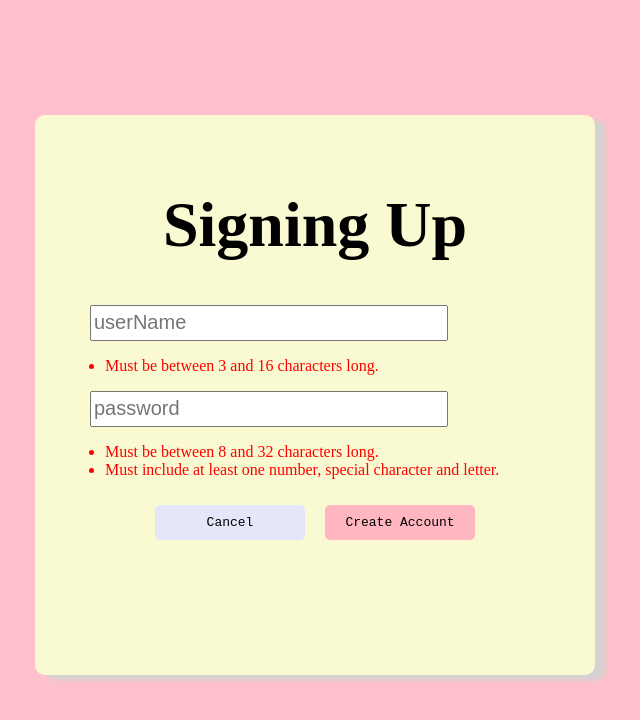
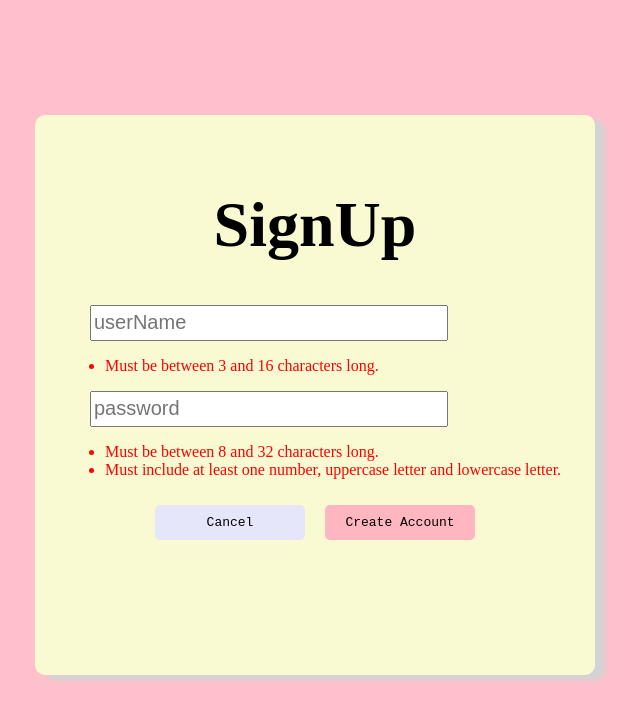
Before and after one commit to PinkFairyArmadillo08/ScratchProject, a React app: page /signup in a window 1280 px wide. Shown: the top 720 px of the page, without its empty margins (325-965 px from the left). Built offline with nearby package versions, Linux system fonts and the light colour scheme; a web font is replaced by a local one.

Commit message:
split sign up container to its own file and have signup page as a presentational component; updated password requirements text.

```diff
--- a/components/Login-Signup-Container/LoginRoutes.jsx
+++ b/components/Login-Signup-Container/LoginRoutes.jsx
@@ -1,9 +1,9 @@
 import React from 'react';
 import { Routes, Route } from 'react-router-dom';
 import LoginPage from './LoginPage.jsx';
-import SignUpPage from './SignUpPage.jsx';
 import HomePage from './HomePage.jsx';
 import './LoginSignupStyles.scss';
+import SignUpContainer from './SignUpContainter.jsx';
 
 const LoginRoutes = () => {
   //EACH PAGE SHOULD BE A CONTAINER COMPONENT AND HAVE THEIR OWN STATES AND HANDER FUNCTIONS
@@ -14,7 +14,7 @@ const LoginRoutes = () => {
       {/* path to the home page */}
       <Route path="/home" element={<HomePage />} />
       {/* path to the signup page  */}
-      <Route path="/signup" element={<SignUpPage />} />
+      <Route path="/signup" element={<SignUpContainer />} />
     </Routes>
   );
 };
--- /dev/null
+++ b/components/Login-Signup-Container/SignUpContainter.jsx
@@ -0,0 +1,86 @@
+import React, { useState, useEffect } from 'react';
+import { saveBar } from './globalHandlers.js';
+import SucessPopup from './sucessPopup.jsx';
+import SignUpPage from './SignUpPage.jsx';
+
+const SignUpContainer = () => {
+  /***************************STATES*************************************************/
+  const [signUp, setSignUp] = useState({ userName: '', password: '' }); //ENTRY FORM INFO FOR LOGIN
+  const [signUpStatus, setSignUpStatus] = useState(false);
+
+  /*********************************AUXILLARY FUNCTIONS******************************* */
+  //@Params {string} - password : string to check
+  //@return {string} - returns either 'red' if pass did not pass or 'green' if did pass
+  function passCheck(password) {
+    const temp = new Set();
+    for (let i = 0; i < password.length; i++) {
+      const ascii = password.charCodeAt(i);
+      //48-57:numerals; 65-90:A-Z; 97-122:a-z
+      if (ascii >= 48 && ascii <= 57) temp.add('Number');
+      else if (ascii >= 65 && ascii <= 90) temp.add('UpperCase');
+      else if (ascii >= 97 && ascii <= 122) temp.add('LowerCase');
+      if (temp.size == 3) return 'green';
+    }
+    return 'red';
+  }
+
+  //@Params {string} - password : string to check
+  //@params {number} - min, max : the accepatable range inclusive
+  //@return {string} - returns either 'red' if pass did not pass or 'green' if did pass
+  function lengthCheck(string, min, max) {
+    return string.length >= min && string.length <= max ? 'green' : 'red';
+  }
+  const signupReqs = [];
+  signupReqs.push(lengthCheck(signUp.userName, 3, 16));
+  signupReqs.push(lengthCheck(signUp.password, 8, 32));
+  signupReqs.push(passCheck(signUp.password));
+
+  /************************HANDLER FUNCTIONS****************************************/
+  //saving the inputs values to be associated states properties to be invoked 'onChange'
+  //@Params {event} - event   :input bar event
+  const signUpInput = saveBar(signUp, setSignUp);
+
+  const createAccount = () => {
+    //check all requirements met/ do nothing if not met
+    for (let i = 0; i < signupReqs.length; i++) {
+      if (signupReqs[i] == 'red') return;
+    }
+    //POST request to add to database
+    fetch('/signup', {
+      method: 'POST',
+      headers: { 'Content-Type': 'application/json' },
+      body: JSON.stringify({
+        userName: signUp.userName,
+        password: signUp.password,
+      }),
+    })
+      //expected data value to be boolean
+      .then((data) => data.json())
+      .then((data) => {
+        console.log(data);
+        //if true go to HomePage;
+        if (data) {
+          setSignUpStatus(true);
+        } else console.log('failed');
+      })
+      .catch((err) => console.log('error occured'));
+  };
+
+  /*************************RENDER COMPONENT************************************************** */
+  return (
+    <div className={`SignUp`}>
+      {/* conditional render the success popup and signup page */}
+      {signUpStatus ? (
+        <SucessPopup />
+      ) : (
+        <SignUpPage
+          createAccount={createAccount}
+          signupReqs={signupReqs}
+          signUpInput={signUpInput}
+        />
+      )}
+    </div>
+  );
+};
+
+export default SignUpContainer;
--- a/components/Login-Signup-Container/SignUpPage.jsx
+++ b/components/Login-Signup-Container/SignUpPage.jsx
@@ -1,82 +1,14 @@
 import React, { useState, useEffect } from 'react';
 import { useNavigate } from 'react-router-dom';
-import { saveBar } from './globalHandlers.js';
 import InputBar from './InputBar.jsx';
-import SucessPopup from './sucessPopup.jsx';
 
-const SignUpPage = () => {
-  /***************************STATES*************************************************/
-  const [signUp, setSignUp] = useState({ userName: '', password: '' }); //ENTRY FORM INFO FOR LOGIN
-  const [signUpStatus, setSignUpStatus] = useState(false);
-
+const SignUpPage = ({ createAccount, signupReqs, signUpInput }) => {
   //React-router hook to change paths
   const navigate = useNavigate();
 
-  /*********************************AUXILLARY FUNCTIONS******************************* */
-  //@Params {string} - password : string to check
-  //@return {string} - returns either 'red' if pass did not pass or 'green' if did pass
-  function passCheck(password) {
-    const temp = new Set();
-    for (let i = 0; i < password.length; i++) {
-      const ascii = password.charCodeAt(i);
-      //48-57:numerals; 65-90:A-Z; 97-122:a-z
-      if (ascii >= 48 && ascii <= 57) temp.add('Number');
-      else if (ascii >= 65 && ascii <= 90) temp.add('UpperCase');
-      else if (ascii >= 97 && ascii <= 122) temp.add('LowerCase');
-      if (temp.size == 3) return 'green';
-    }
-    return 'red';
-  }
-
-  //@Params {string} - password : string to check
-  //@params {number} - min, max : the accepatable range inclusive
-  //@return {string} - returns either 'red' if pass did not pass or 'green' if did pass
-  function lengthCheck(string, min, max) {
-    return string.length >= min && string.length <= max ? 'green' : 'red';
-  }
-  const signupReqs = [];
-  signupReqs.push(lengthCheck(signUp.userName, 3, 16));
-  signupReqs.push(lengthCheck(signUp.password, 8, 32));
-  signupReqs.push(passCheck(signUp.password));
-
-  /************************HANDLER FUNCTIONS****************************************/
-  //saving the inputs values to be associated states properties to be invoked 'onChange'
-  //@Params {event} - event   :input bar event
-  const signUpInput = saveBar(signUp, setSignUp);
-
-  const createAccount = () => {
-    //check all requirements met/ do nothing if not met
-    for (let i = 0; i < signupReqs; i++) {
-      if (signupReqs[i] == 'red') return;
-    }
-    //POST request to add to database
-    fetch('/signup', {
-      method: 'POST',
-      headers: { 'Content-Type': 'application/json' },
-      body: JSON.stringify({
-        userName: signUp.userName,
-        password: signUp.password,
-      }),
-    })
-      //expected data value to be boolean
-      .then((data) => data.json())
-      .then((data) => {
-        //if true go to HomePage;
-        if (data) {
-          setSignUpStatus(true);
-        } else console.log('failed');
-      })
-      .catch((err) => console.log('error occured'));
-  };
-
-  /*************************RENDER COMPONENT************************************************** */
   return (
-    <div className={`SignUp`}>
-      {signUpStatus ? (
-        <SucessPopup />
-      ) : (
     <>
-          <h1>Signing Up</h1>
+      <h1>SignUp</h1>
       {/* USERNAME INPUT BAR */}
       <InputBar id="userName" saveBar={signUpInput} type="text" />
       <ul>
@@ -91,7 +23,8 @@ const SignUpPage = () => {
           Must be between 8 and 32 characters long.
         </li>
         <li style={{ color: signupReqs[2] }}>
-              Must include at least one number, special character and letter.
+          Must include at least one number, uppercase letter and lowercase
+          letter.
         </li>
       </ul>
       <div className="PageButtons">
@@ -101,8 +34,6 @@ const SignUpPage = () => {
         <button onClick={createAccount}>Create Account</button>
       </div>
     </>
-      )}
-    </div>
   );
 };
 
```
Also changed, not shown: 1 other file (tests, documents, lock files or other folders). Lines whose indentation alone changed are shown as unchanged.
